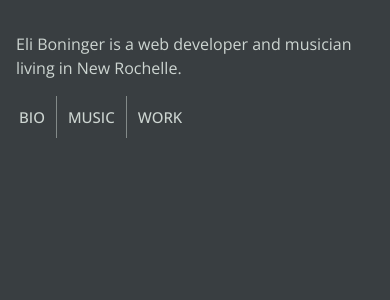
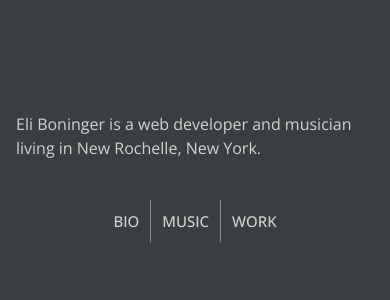
Before and after one commit to eli-boninger/boninger, a React (Vite) app: page / in a window 390 px wide. Shown: the top 300 px of the page. Built offline with nearby package versions, Linux system fonts and the light colour scheme.

Commit message:
Clean up accordion styles, add some mobile-only styling

```diff
--- a/src/pages/bio/Bio.tsx
+++ b/src/pages/bio/Bio.tsx
@@ -24,7 +24,7 @@ const mainStyle = css({
 
 const imageStyles = css({
   maxWidth: "20rem",
-  margin: "0",
+  marginTop: '1rem',
   borderRadius: '0.25rem'
 })
 
@@ -34,8 +34,17 @@ const StyledTypography = styled(Typography)`
 `
 
 const Accordion = styled(MuiAccordion)({
+  backgroundColor: 'transparent',
+  color: theme.palette.primary.light,
+  boxShadow: 'none',
+  '&::before': {
+    backgroundColor: theme.palette.primary.light
+  },
   [`&.${accordionClasses.root}.${accordionClasses.expanded}`]: {
-    margin: 0
+    margin: 0,
+    '&::before': {
+      opacity: 1
+    }
   }
 })
 
@@ -66,7 +75,7 @@ export const Bio = () => {
         <br />
         <article>
           {events.map((e, index) => <Accordion key={e.name} expanded={e.name === expanded} onChange={handleChange(e.name)}>
-            <MuiAccordionSummary expandIcon={<ArrowDropDownIcon />}><Typography>{e.name}, {e.startYear} - {e.endYear}</Typography></MuiAccordionSummary>
+            <MuiAccordionSummary expandIcon={<ArrowDropDownIcon color="primary" />}><Typography>{e.name}, {e.startYear} - {e.endYear}</Typography></MuiAccordionSummary>
             <StyledTypography>
               {e.description()}
             </StyledTypography>
--- a/src/pages/home/Home.tsx
+++ b/src/pages/home/Home.tsx
@@ -2,11 +2,23 @@ import { Fade, Typography } from "@mui/material";
 import { useEffect } from "react";
 import { css } from "@emotion/react";
 import { HomeButtonGroup } from "./HomeButtonGroup";
+import { theme } from "../../theme";
 
 const titleStyle = css({
   paddingTop: "0.5rem",
   marginLeft: "0.5rem",
+  marginBottom: '1.5rem',
+  [theme.breakpoints.up('sm')]: {
+    marginBottom: 0
+  }
 });
+
+const buttonGroup = css({
+  textAlign: 'center',
+  [theme.breakpoints.up('sm')]: {
+    textAlign: 'left'
+  }
+})
 
 export const Home = () => {
   useEffect(() => {
@@ -19,14 +31,17 @@ export const Home = () => {
         css={{
           display: "flex",
           flexDirection: "column",
-          marginTop: "1rem",
+          marginTop: "6rem",
           gap: "1rem",
         }}
       >
         <Typography css={titleStyle} color="primary">
-          Eli Boninger is a web developer and musician living in New Rochelle.
+          Eli Boninger is a web developer and musician living in New Rochelle, New York.
         </Typography>
-        <HomeButtonGroup />
+        <div css={buttonGroup}>
+          <HomeButtonGroup />
+        </div>
+
       </div>
     </Fade>
   );
```
Also changed, not shown: 2 other files (tests, documents, lock files or other folders).
